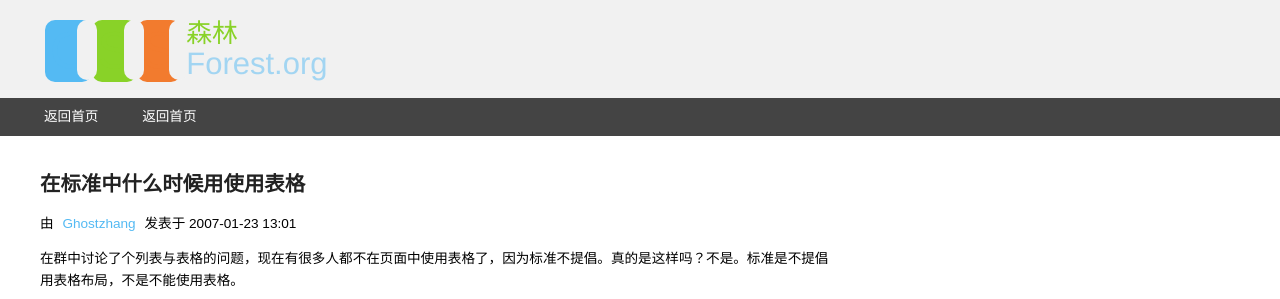
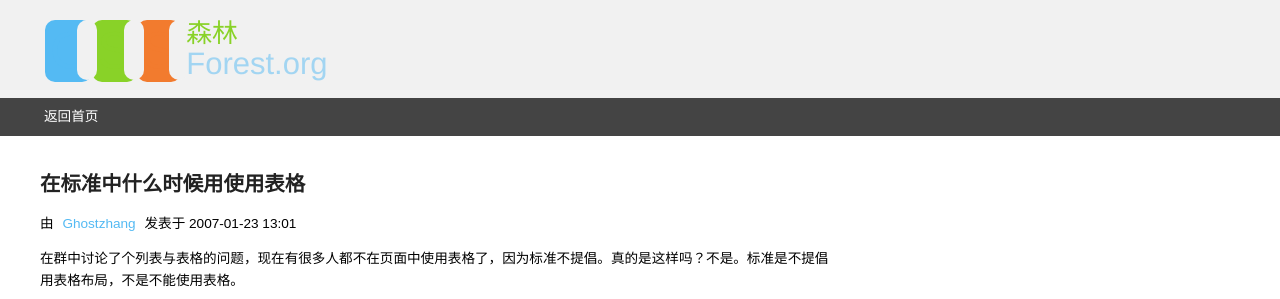
Before and after one commit to ghostzhang/ghostzhang.github.io, a Jekyll site: the page built from _posts/2007-01-23-在标准中什么时候用使用表格.md, in a window 1280 px wide. Shown: the top 299 px of the page. Built offline with Jekyll 4.4.1, drawn with Linux system fonts in a browser that asks for light colours; comment, search, counter and statistics services are not loaded.

Commit message:
更新样式

```diff
--- a/_includes/nav.html
+++ b/_includes/nav.html
@@ -19,7 +19,6 @@
         {% if page.id %}
         <ul>
             <li><a title="返回首页"  accesskey="1" href="/">返回首页</a></li>
-            <li><a title="返回首页"  accesskey="1" href="/">返回首页</a></li>
         </ul>
         {% endif %}
 	</nav>
```
